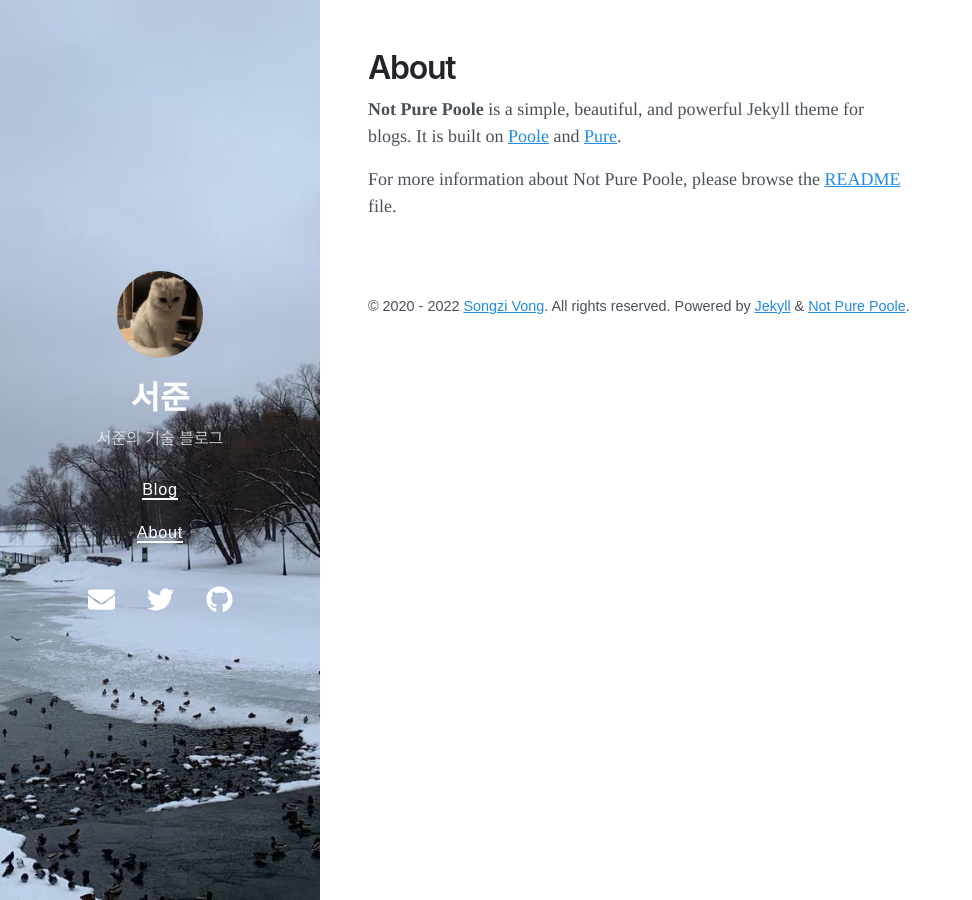
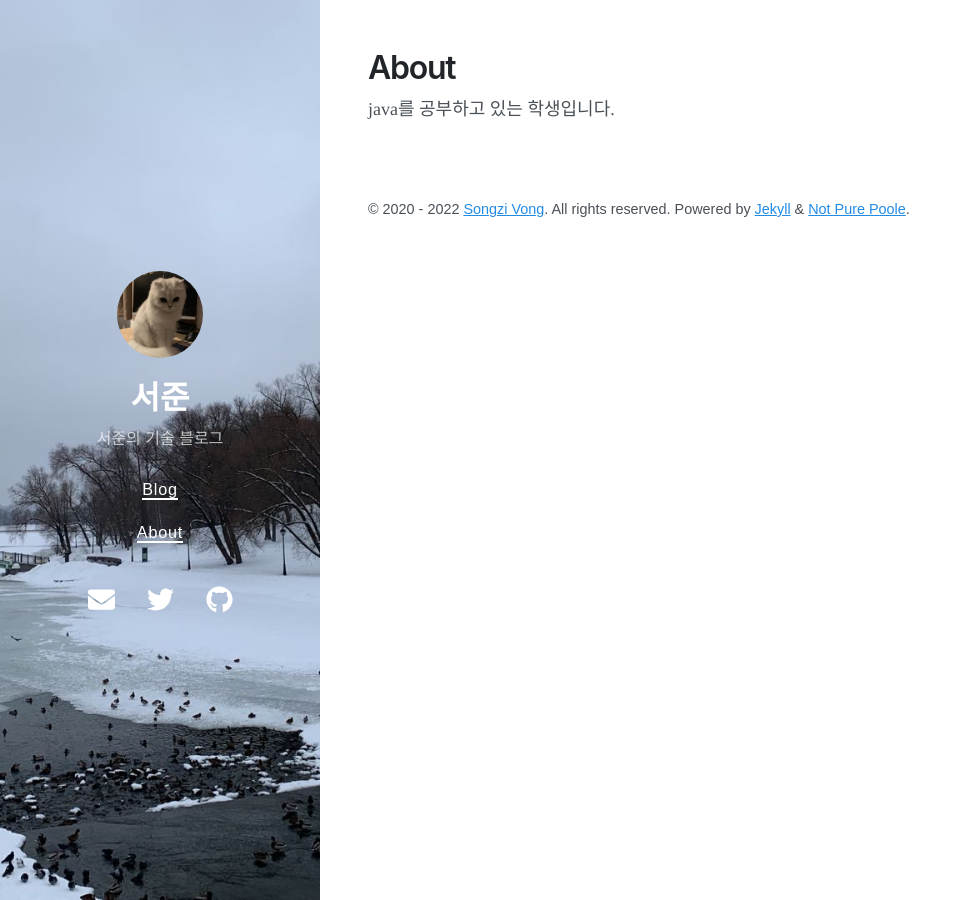
Before and after one commit to SuhJune/SuhJune.github.io, a Jekyll site: the page built from about.md, in a window 1280 px wide. Shown: the whole page, without its empty margins (0-972 px from the left). Built offline with Jekyll 4.4.1, drawn with Linux system fonts in a browser that asks for light colours; nearby versions of some CDN libraries.

Commit message:
modify about

```diff
--- a/about.md
+++ b/about.md
@@ -3,6 +3,4 @@ layout: page
 title: About
 ---
 
-**Not Pure Poole** is a simple, beautiful, and powerful Jekyll theme for blogs. It is built on [Poole](https://github.com/poole/poole) and [Pure](https://purecss.io/).
-
-For more information about Not Pure Poole, please browse the [README](https://github.com/vszhub/not-pure-poole) file.
+java를 공부하고 있는 학생입니다.
```
